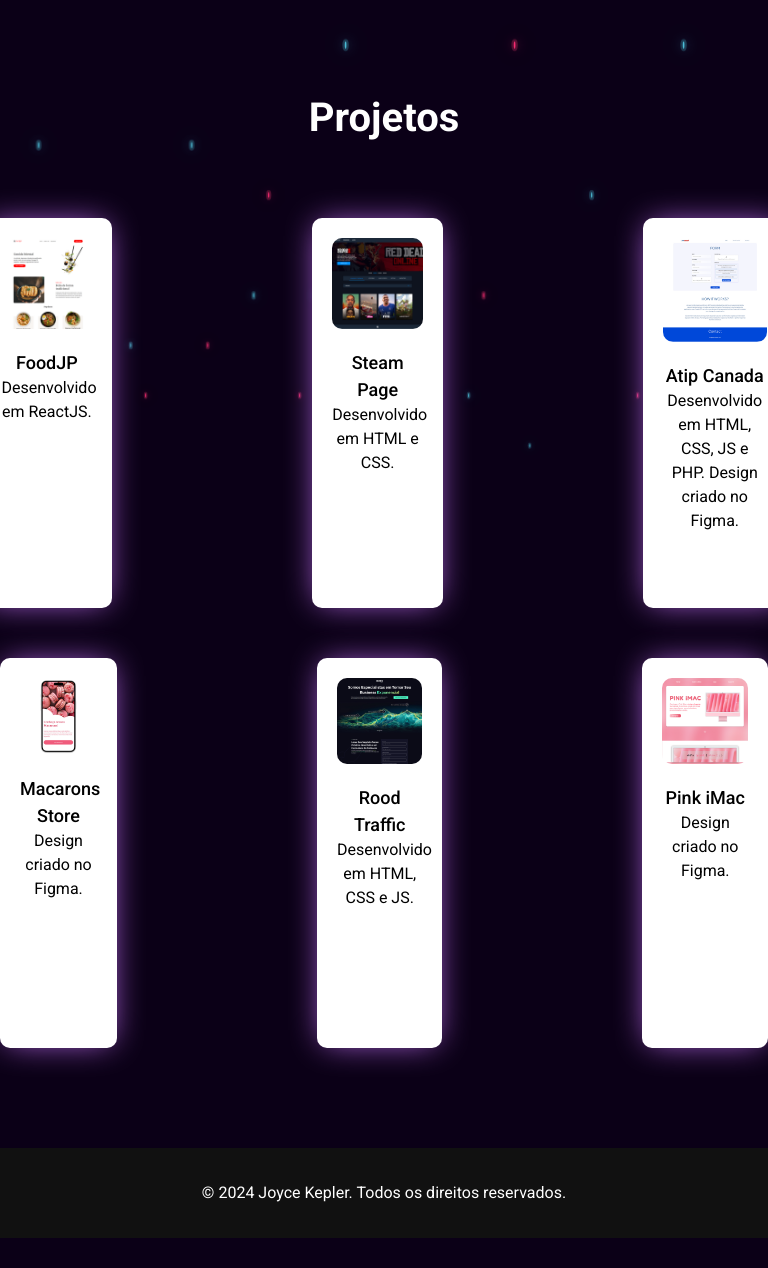
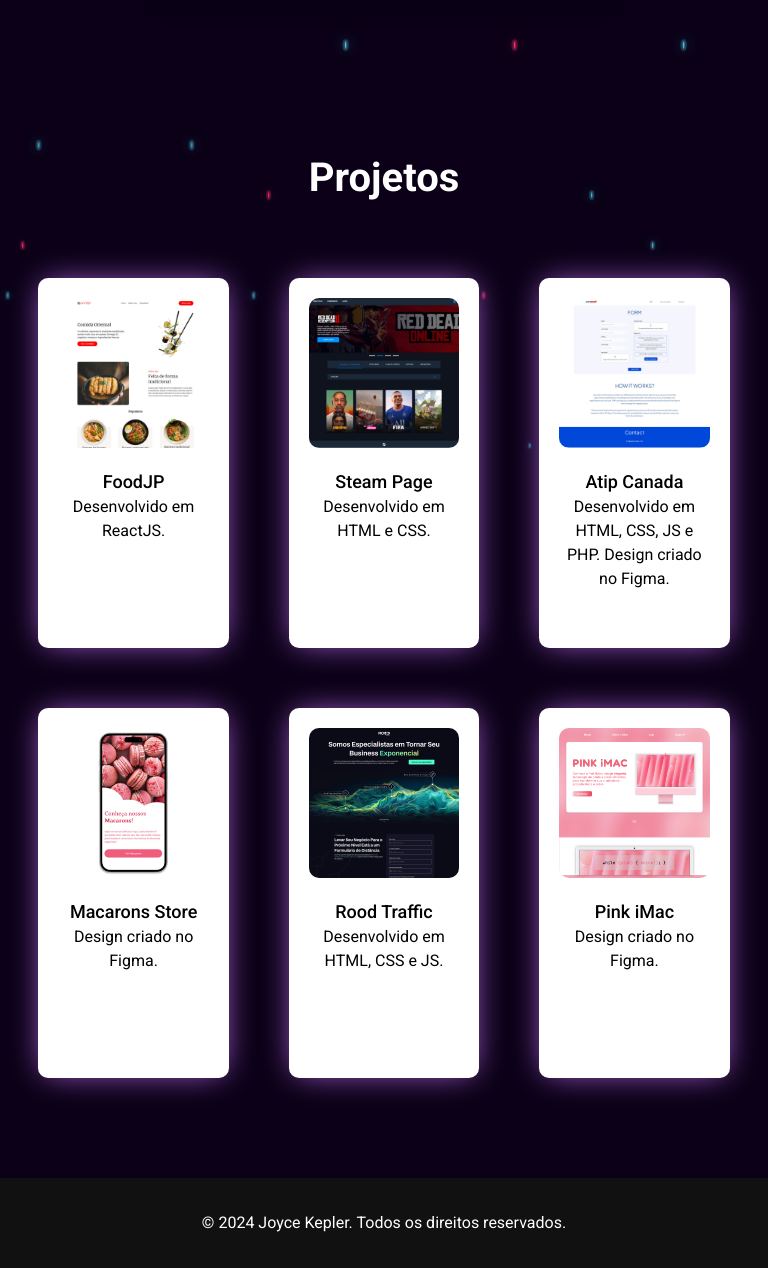
Before and after one commit to joykepler/Portfolio-FrontEnd, a plain HTML site: page index.html in a window 768 px wide. Shown: the part 1569-2837 px from the top of the page. Before the commit the page ends 2807 px from the top, so only its background shows below. Drawn offline with nearby package versions, Linux system fonts and the light colour scheme.

Commit message:
mobile changes

```diff
--- a/index.html
+++ b/index.html
@@ -124,7 +124,7 @@
     <section class="projetos" id="projetos">
       <h2>Projetos</h2>
       <div class="projetos__cards">
-        <div style="display: flex; justify-content: center; align-items: center; gap: 200px">
+        <div class="div1">
           <div class="card" onclick='window.open("https://foodjp-beige.vercel.app/", "_blank")'>
             <img src="./Assets/foodjp.png" alt="Projeto 1" />
             <h3>FoodJP</h3>
@@ -141,7 +141,7 @@
             <p>Desenvolvido em HTML, CSS, JS e PHP. Design criado no Figma.</p>
           </div>
       </div>
-      <div style="display: flex; justify-content: center; align-items: center; gap: 200px">
+      <div class="div2">
         <div class="card" onclick='window.open("//www.figma.com/proto/5HLXsnXfB1xYT0btwGIYLd/Projeto-Macarons?node-id=1-2&starting-point-node-id=1%3A2&t=HLBqw05dhdSmZ21V-1", "_blank")'>
           <img src="./Assets/MOBILE (1).png" alt="Projeto 4" />
           <h3>Macarons Store</h3>
--- a/styles.css
+++ b/styles.css
@@ -4,6 +4,7 @@
     margin: 0;
     padding: 0;
     box-sizing: border-box;
+    scroll-behavior: smooth;
 }
 
 body {
@@ -154,11 +155,19 @@ nav a:hover {
     max-width: 800px;
 }
 
-/* .sobre__texto span {
-    background: -webkit-linear-gradient(right, #b773e8, #9235cb, #ffffff);
-    -webkit-background-clip: text;
-    -webkit-text-fill-color: transparent;
-} */
+.div1 {
+    display: flex;
+    justify-content: center;
+    align-items: center;
+    gap: 200px;
+}
+
+.div2 {
+    display: flex;
+    justify-content: center;
+    align-items: center;
+    gap: 200px;
+}
 
 .projetos {
     margin-top: 150px;
@@ -294,9 +303,9 @@ footer .social-links a:hover {
     }
 }
 
-@media screen and (min-width: 768px) and (max-width: 1023px) {
+@media screen and (min-width: 768px) and (max-width: 1024px) {
     .sobre__card {
-        width: 90%;
+        width: 60%;
         flex-direction: column;
         padding: 10px;
         gap: 25px;
@@ -308,8 +317,26 @@ footer .social-links a:hover {
 
     .projetos__cards {
         flex-direction: column;
-        gap: 50px;
+        gap: 60px;
+        justify-content: center;
+        align-items: center;
     }
+
+    .div1 {
+        gap: 60px;
+        width: 90%;
+    }
+
+    .div2 {
+        gap: 60px;
+        width: 90%;
+    }
+
+    .card {
+        height: 370px;
+        width: 350px;
+    }
+
 }
 
 @media screen and (max-width: 767px) {
@@ -400,12 +427,23 @@ footer .social-links a:hover {
 
     .projetos__cards {
         flex-direction: column;
-        gap: 50px;
+        gap: 60px;
         margin-top: 50px;
+    }
+
+    .div1 {
+        flex-direction: column;
+        gap: 60px;
+    }
+
+    .div2 {
+        flex-direction: column;
+        gap: 60px;
     }
 
     .card {
         height: 400px;
+        width: 350px;
     }
 
     footer {
```
